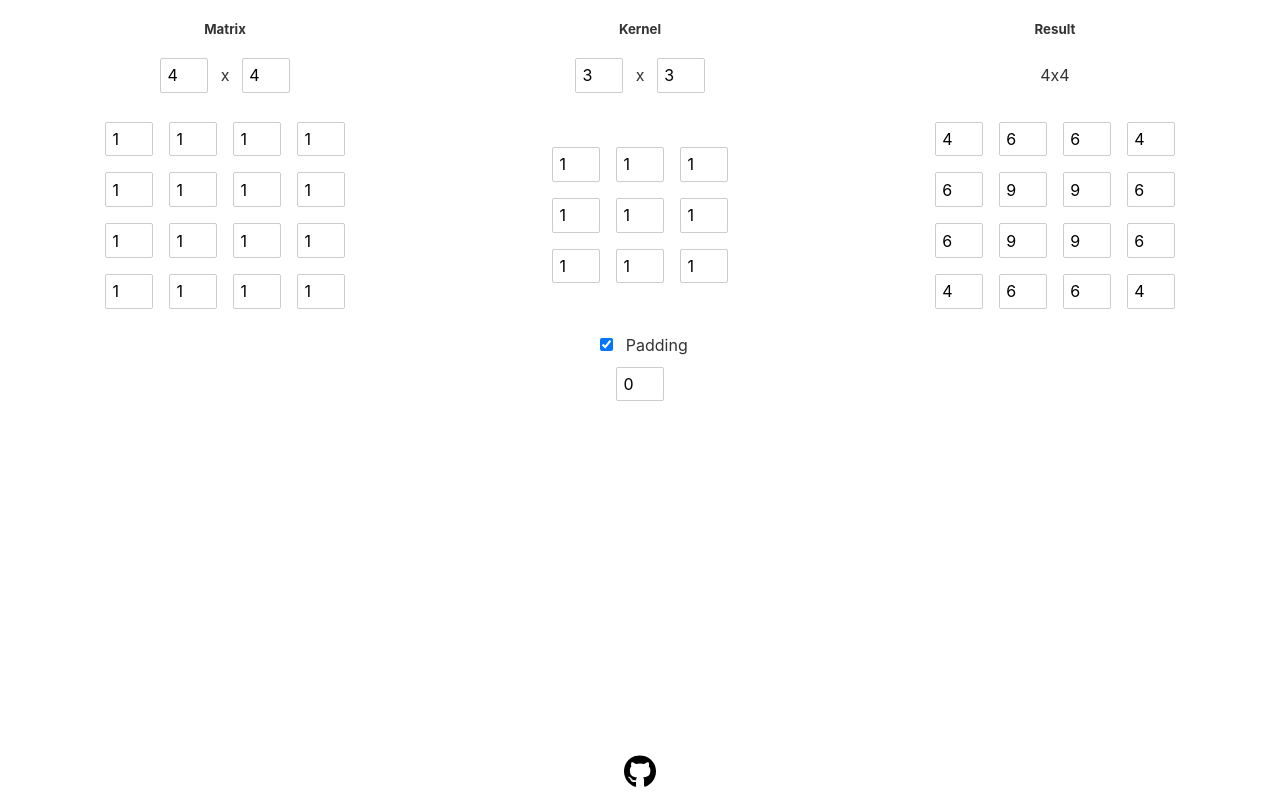
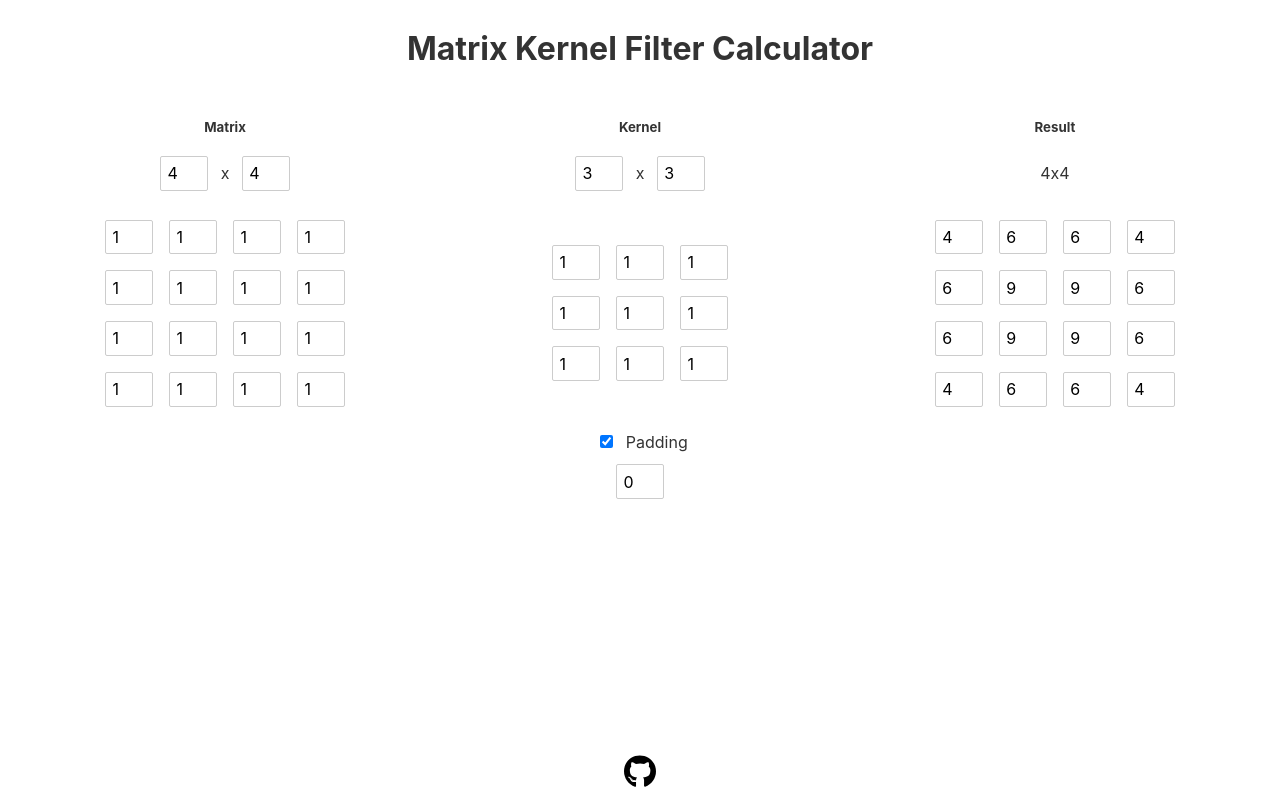
Before and after one commit to mschuepbach/matrix-kernel-filter-calculator, a Svelte app: page / in a window 1280 px wide. Built offline with nearby package versions, Linux system fonts and the light colour scheme.

Commit message:
Add header

```diff
--- a/src/App.svelte
+++ b/src/App.svelte
@@ -59,6 +59,7 @@
 </script>
 
 <div class="container">
+  <header><h1>Matrix Kernel Filter Calculator</h1></header>
   <main>
     <h5 style="grid-area: matrix-title">Matrix</h5>
     <h5 style="grid-area: kernel-title">Kernel</h5>
@@ -116,6 +117,10 @@
     flex-direction: column;
   }
 
+  header {
+    margin-bottom: 1em;
+  }
+
   main {
     display: grid;
     margin-bottom: auto;
```
